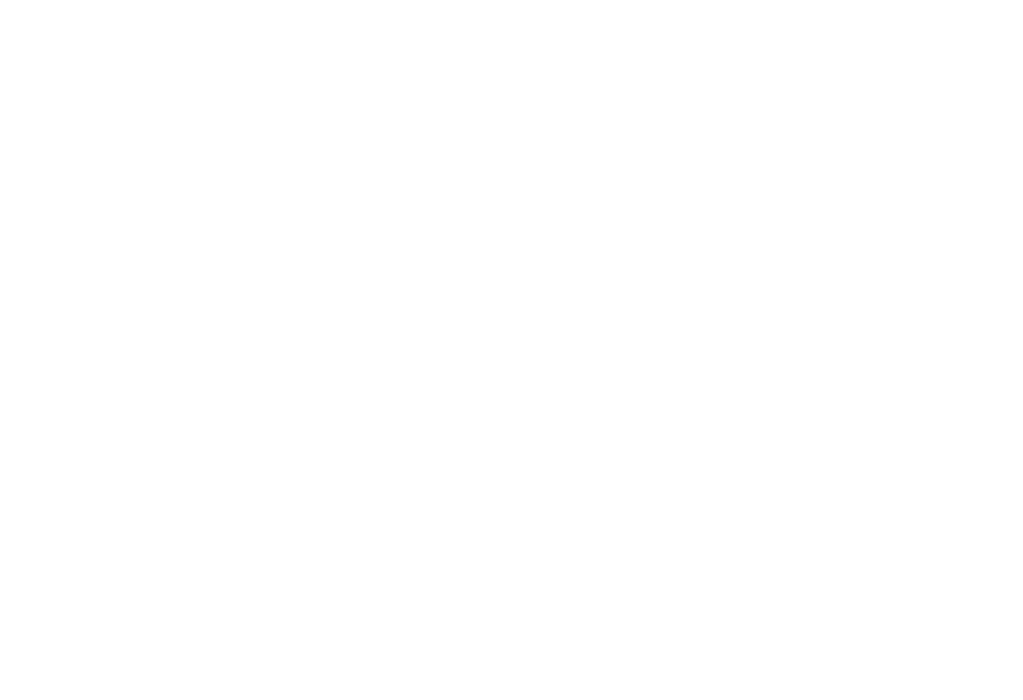
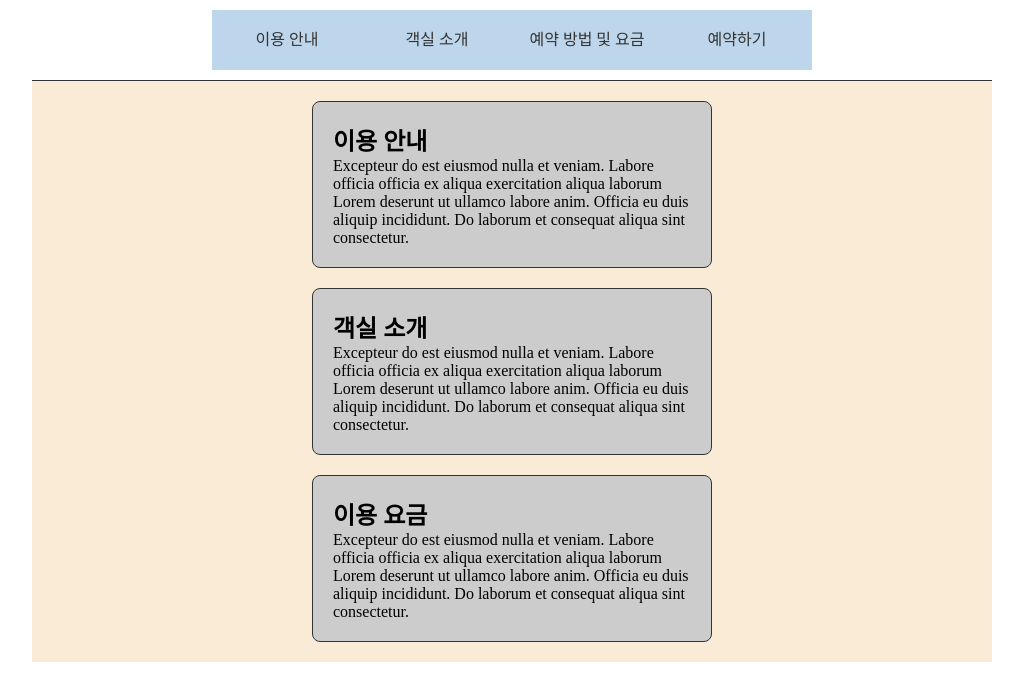
Before and after one commit to kse1215/reservation, a plain HTML site: page index.html in a window 1280 px wide. Shown: the whole page, without its empty margins (128-1151 px from the left). Drawn offline with Linux system fonts and the light colour scheme.

Commit message:
메인 페이지 완성

```diff
--- a/css/main.css
+++ b/css/main.css
@@ -18,3 +18,42 @@ a {
   background-color: antiquewhite;
   margin: auto;
 }
+/* 메뉴 */
+.navi {
+  padding: 10px 0;
+  border-bottom: 1px solid #333;
+  background-color: #fff;
+}
+.navi ul {
+  display: flex;
+  margin: auto;
+  width: 600px;
+  background-color: #bed6eb;
+}
+.navi ul li {
+  width: calc(100% / 4);
+  text-align: center;
+}
+.navi ul li a {
+  display: block;
+  line-height: 60px;
+}
+.navi ul li a:hover {
+  color: #fafafa;
+  background-color: #728aa0;
+}
+/* 콘텐츠 */
+.container{
+    display: flex;
+    flex-direction: column;
+    align-items: center;
+    gap: 20px;
+    padding: 20px 0;
+}
+.contents{
+    width: 400px;
+    border: 1px solid #333;
+    border-radius: 8px;
+    padding: 20px;
+    background-color: #ccc;
+}
--- a/index.html
+++ b/index.html
@@ -8,6 +8,49 @@
   </head>
   <body>
     <!-- 전체 레이아웃 -->
-    <div class="wrap"></div>
+    <div class="wrap">
+      <!-- 메뉴 -->
+      <nav class="navi">
+        <ul>
+          <li><a href="#">이용 안내</a></li>
+          <li><a href="#">객실 소개</a></li>
+          <li><a href="#">예약 방법 및 요금</a></li>
+          <li><a href="#">예약하기</a></li>
+        </ul>
+      </nav>
+      <!-- 콘텐츠 -->
+      <div class="container">
+        <!-- 이용안내 -->
+        <div id="intro" class="contents">
+          <h2>이용 안내</h2>
+          <p>
+            Excepteur do est eiusmod nulla et veniam. Labore officia officia ex
+            aliqua exercitation aliqua laborum Lorem deserunt ut ullamco labore
+            anim. Officia eu duis aliquip incididunt. Do laborum et consequat
+            aliqua sint consectetur.
+          </p>
+        </div>
+        <!-- 객실소개 -->
+        <div id="room" class="contents">
+          <h2>객실 소개</h2>
+          <p>
+            Excepteur do est eiusmod nulla et veniam. Labore officia officia ex
+            aliqua exercitation aliqua laborum Lorem deserunt ut ullamco labore
+            anim. Officia eu duis aliquip incididunt. Do laborum et consequat
+            aliqua sint consectetur.
+          </p>
+        </div>
+        <!-- 이용요금 -->
+        <div id="reservaion" class="contents">
+          <h2>이용 요금</h2>
+          <p>
+            Excepteur do est eiusmod nulla et veniam. Labore officia officia ex
+            aliqua exercitation aliqua laborum Lorem deserunt ut ullamco labore
+            anim. Officia eu duis aliquip incididunt. Do laborum et consequat
+            aliqua sint consectetur.
+          </p>
+        </div>
+      </div>
+    </div>
   </body>
 </html>
```
